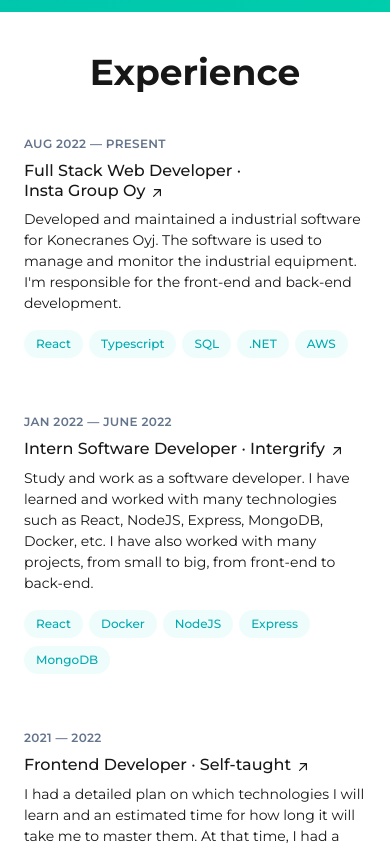
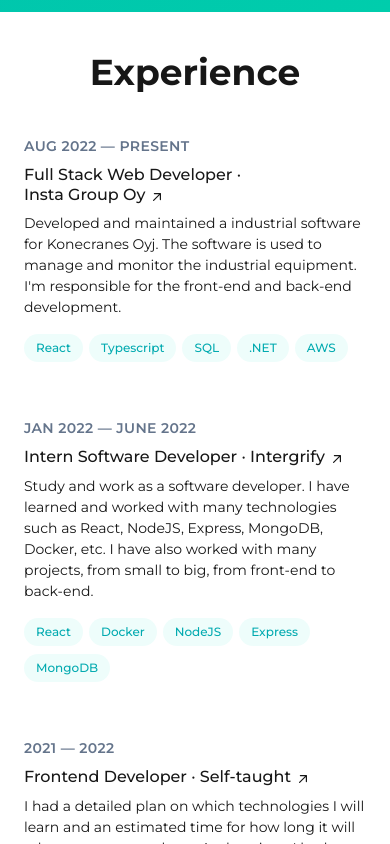
Before and after one commit to quocbao19982009/Portfolio-v2, a React (Vite) app: page / in a window 390 px wide. Shown: the part 2680-3524 px from the top of the page. Built offline with nearby package versions, Linux system fonts and the light colour scheme.

Commit message:
remove console warning

```diff
--- a/src/components/skillBadgeList/SkillBadgeList.tsx
+++ b/src/components/skillBadgeList/SkillBadgeList.tsx
@@ -11,7 +11,7 @@
     return (
         <ul className="mt-2 flex flex-wrap" aria-label="Technologies used">
             {skills.map((skill) => (
-                <li className="mr-1.5 mt-2">
+                <li key={skill} className="mr-1.5 mt-2">
                     <div
                         className={`flex items-center rounded-full ${
                             isSecondary ? 'bg-teal-100/30' : 'bg-teal-300/10'
--- a/src/pages/landingPage/LandingPage.tsx
+++ b/src/pages/landingPage/LandingPage.tsx
@@ -10,9 +10,7 @@
 const LandingPage = () => (
     <>
         <HeroBackground />
-        <div className={'relative'}>
-            {/* There should be a layer ò pattern like th */}
-            {/* <SvgLayer /> */}
+        <div className={'relative z-50'}>
             <Navbar />
             <Hero />
             <About />
--- a/src/pages/landingPage/section/experience/Experience.tsx
+++ b/src/pages/landingPage/section/experience/Experience.tsx
@@ -11,15 +11,12 @@
                 <ol>
                     {experienceList.map((experience, index) => (
                         <Fade
+                            key={index}
                             triggerOnce
-                            key="image"
                             direction="right"
                             delay={200}
                         >
-                            <ExperienceDetail
-                                key={index}
-                                experience={experience}
-                            />
+                            <ExperienceDetail experience={experience} />
                         </Fade>
                     ))}
                 </ol>
--- a/src/pages/landingPage/section/experience/components/ExperienceDetail.tsx
+++ b/src/pages/landingPage/section/experience/components/ExperienceDetail.tsx
@@ -9,7 +9,7 @@
         <li className="mb-12">
             <div className="group relative grid pb-1 transition-all sm:grid-cols-8 sm:gap-8 md:gap-4 lg:hover:!opacity-100 lg:group-hover/list:opacity-50">
                 <header
-                    className="z-10 mb-2 mt-1 text-xs font-semibold uppercase tracking-wide text-slate-500 sm:col-span-2"
+                    className="z-10 mb-2 mt-1 text-sm font-semibold uppercase tracking-wide text-slate-500 sm:col-span-2"
                     aria-label="2024 to Present"
                 >
                     {experience.startDate} — {experience.endDate}
@@ -37,9 +37,9 @@
                                             aria-hidden="true"
                                         >
                                             <path
-                                                fill-rule="evenodd"
+                                                fillRule="evenodd"
                                                 d="M5.22 14.78a.75.75 0 001.06 0l7.22-7.22v5.69a.75.75 0 001.5 0v-7.5a.75.75 0 00-.75-.75h-7.5a.75.75 0 000 1.5h5.69l-7.22 7.22a.75.75 0 000 1.06z"
-                                                clip-rule="evenodd"
+                                                clipRule="evenodd"
                                             ></path>
                                         </svg>
                                     </span>
@@ -47,9 +47,9 @@
                             </a>
                         </div>
                     </h3>
-                    <p className="mt-2 text-sm leading-normal">
+                    <div className="mt-2 text-sm leading-normal">
                         {experience.description}
-                    </p>
+                    </div>
                     <SkillBadgeList skills={experience.technologies} />
                 </div>
             </div>
--- a/src/pages/landingPage/section/projects/components/ProjectDetails.tsx
+++ b/src/pages/landingPage/section/projects/components/ProjectDetails.tsx
@@ -26,12 +26,12 @@
                         <div>
                             <p className="mb-4">{description}</p>
                             <p className="mb-4">{note}</p>
-                            <p className="mb-4 font-bold">
+                            <div className="mb-4 font-bold">
                                 <SkillBadgeList
                                     variant="secondary"
                                     skills={technologies}
                                 />
-                            </p>
+                            </div>
                         </div>
                         <div className="items-cen flex gap-3 ">
                             <ButtonLink
```
